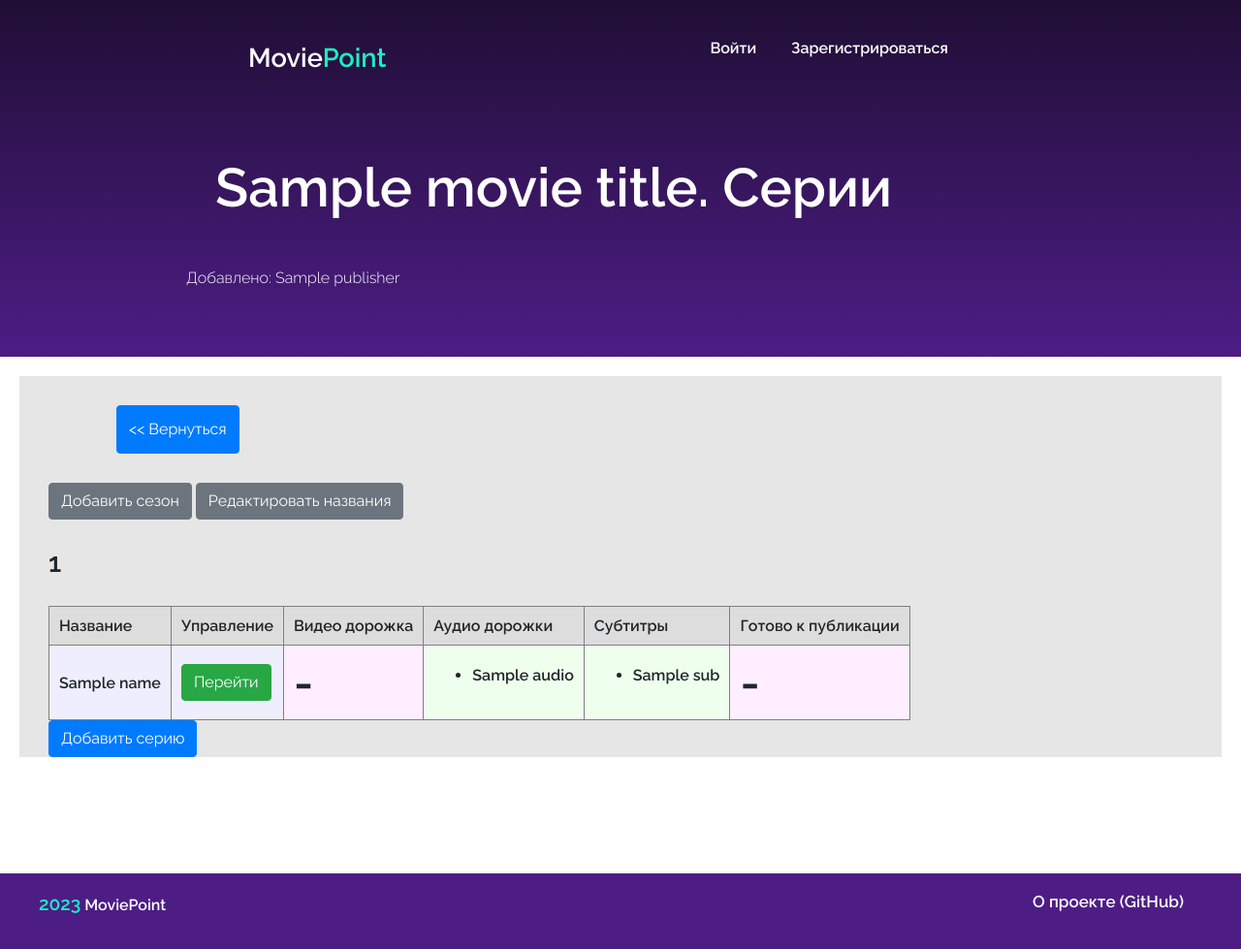
After one commit to AlexSavelev/MoviePoint, a Flask app: template templates/edit_data.html in a window 1280 px wide. The commit adds this page. Shown: the whole page at 97% size. Run offline with Flask 3, Linux system fonts and the light colour scheme; the template is opened without the code that fills it: most values are stand-ins (such as "Sample title", 1, 10 or a date in 2020); some libraries are stand-ins or nearby versions.

Commit message:
/edit/data page

```diff
--- a/main.py
+++ b/main.py
@@ -255,11 +255,21 @@ def my_new():
         if form.title.data in user_movie_titles:
             return render_template('my_new.html', title='Загрузить', form=form, message='Такое название у вас '
                                                                                         'уже используется')
+        movie_type = form.type.data
+        if movie_type == FULL_LENGTH:
+            movie_series = {'seasons': {
+                '0': [
+                    {'id': '0', 'title': '', 'video': False, 'audio': [], 'subs': []}
+                ]
+            }}
+        else:
+            movie_series = {'seasons': {}}
         mid = post(f'{SITE_PATH}/api/v1/movies', json={'publisher': current_user.id,
-                                                       'type': form.type.data,
-                                                       'title': form.title.data}).json()['movie_id']
+                                                       'type': movie_type,
+                                                       'title': form.title.data,
+                                                       'series': json.dumps(movie_series)}).json()['movie_id']
         movie_file_system.init(mid)
-        if form.type.data == FULL_LENGTH:
+        if movie_type == FULL_LENGTH:
             movie_file_system.init_series(mid, '0')
         return redirect(f'/watch/{mid}')
     return render_template('my_new.html', title='Загрузить', form=form)
@@ -267,7 +277,21 @@ def my_new():
 
 @app.route('/edit/<int:movie_id>/data')
 def edit_data(movie_id: int):
-    pass
+    if check_user_is_not_authorized(f'/edit/{movie_id}/data'):
+        return redirect('/login')
+
+    movie = get(f'{SITE_PATH}/api/v1/movies/{movie_id}').json()
+    if ('movie' not in movie) or (movie['movie']['publisher'] != current_user.id and current_user.id not in ADMINS):
+        abort(404)
+    movie = movie['movie']
+    if movie['type'] != SERIES:
+        return redirect(f'/watch/{movie_id}')
+
+    series = json.loads(movie['series'])
+    seasons = [(title, series) for title, series in series['seasons'].items()]
+
+    return render_template('edit_data.html', title='Серии', publisher=movie['user']['username'],
+                           movie_title=movie['title'], movie_id=movie_id, seasons=seasons)
 
 
 @app.route('/edit/<int:movie_id>/data/<string:series>')
@@ -281,7 +305,7 @@ def edit_images(movie_id: int):
         return redirect('/login')
 
     movie = get(f'{SITE_PATH}/api/v1/movies/{movie_id}').json()
-    if ('movie' not in movie) or (movie['movie']['publisher'] not in ([current_user.id] + ADMINS)):
+    if ('movie' not in movie) or (movie['movie']['publisher'] != current_user.id and current_user.id not in ADMINS):
         abort(404)
     movie = movie['movie']
 
@@ -297,7 +321,7 @@ def edit_images_cover(movie_id: int):
         return redirect('/login')
 
     movie = get(f'{SITE_PATH}/api/v1/movies/{movie_id}').json()
-    if ('movie' not in movie) or (movie['movie']['publisher'] not in ([current_user.id] + ADMINS)):
+    if ('movie' not in movie) or (movie['movie']['publisher'] != current_user.id and current_user.id not in ADMINS):
         abort(404)
     movie = movie['movie']
 
@@ -321,7 +345,7 @@ def edit_images_load(movie_id: int):
         return redirect('/login')
 
     movie = get(f'{SITE_PATH}/api/v1/movies/{movie_id}').json()
-    if ('movie' not in movie) or (movie['movie']['publisher'] not in ([current_user.id] + ADMINS)):
+    if ('movie' not in movie) or (movie['movie']['publisher'] != current_user.id and current_user.id not in ADMINS):
         abort(404)
     movie = movie['movie']
 
@@ -357,7 +381,7 @@ def edit_images_remove(movie_id: int):
         abort(404)
 
     movie = get(f'{SITE_PATH}/api/v1/movies/{movie_id}').json()
-    if ('movie' not in movie) or (movie['movie']['publisher'] not in ([current_user.id] + ADMINS)):
+    if ('movie' not in movie) or (movie['movie']['publisher'] != current_user.id and current_user.id not in ADMINS):
         abort(404)
     movie = movie['movie']
 
@@ -378,7 +402,7 @@ def edit_info(movie_id: int):
         return redirect('/login')
 
     movie = get(f'{SITE_PATH}/api/v1/movies/{movie_id}').json()
-    if ('movie' not in movie) or (movie['movie']['publisher'] not in ([current_user.id] + ADMINS)):
+    if ('movie' not in movie) or (movie['movie']['publisher'] != current_user.id and current_user.id not in ADMINS):
         abort(404)
     movie = movie['movie']
 
@@ -433,7 +457,7 @@ def edit_remove(movie_id: int):
         return redirect('/login')
 
     movie = get(f'{SITE_PATH}/api/v1/movies/{movie_id}').json()
-    if ('movie' not in movie) or (movie['movie']['publisher'] not in ([current_user.id] + ADMINS)):
+    if ('movie' not in movie) or (movie['movie']['publisher'] != current_user.id and current_user.id not in ADMINS):
         abort(404)
 
     delete(f'{SITE_PATH}/api/v1/movies/{movie_id}')
--- a/static/css/style.css
+++ b/static/css/style.css
@@ -524,6 +524,51 @@ ul.footer-menu li {
     width: 80%;
 }
 
+.edit-data {
+    padding-left: 30px;
+    padding-right: 30px;
+    background-color: hsl(0,0%,90%);
+}
+
+.edit-data-back {
+    background-color: hsl(0,0%,90%);
+    padding-top: 30px;
+    padding-bottom: 30px;
+    padding-left: 100px;
+}
+
+.edit-data-back input {
+    height: 50px;
+}
+
+.season-table {
+
+}
+
+.season-table td {
+    padding: 10px;
+}
+
+.season-table-big-font {
+    font-size: 36pt;
+}
+
+.season-header {
+    background-color: #DDDDDD;
+}
+
+.series-data {
+    background-color: #EEEEFF;
+}
+
+.series-data-yes {
+    background-color: #EEFFEE;
+}
+
+.series-data-no {
+    background-color: #FFEEFF;
+}
+
 .movie-info-block {
     background-color: hsl(0,0%,90%);
     padding: 50px;
--- /dev/null
+++ b/templates/edit_data.html
@@ -0,0 +1,71 @@
+{% extends "base.html" %}
+
+{% block header2 %}
+<div class="header2-mini">
+    <h2 class="page-big-title-left">{{movie_title}}. Серии</h2>
+    <p class="page-big-title-left-desc">Добавлено: {{publisher}}</p>
+</div>
+{% endblock %}
+
+{% block main %}
+    <div class="edit-data-back">
+        <input type="button" class="btn btn-primary" onclick="location.href='/watch/{{movie_id}}';" value="<< Вернуться" />
+    </div>
+    <div class="edit-data">
+        <div class="flex-inline">
+            <button onclick="location.href='/edit/{{movie_id}}/data/add_season'" type="button" class="btn btn-secondary">Добавить сезон</button>
+            <button onclick="location.href='/edit/{{movie_id}}/data/edit_seasons'" type="button" class="btn btn-secondary">Редактировать названия</button>
+        </div>
+        {% for season in seasons %}
+        <h3>{{season[0]}}</h3>
+        <table border="1" class="season-table">
+            <tr class="season-header">
+                <td>Название</td>
+                <td>Управление</td>
+                <td>Видео дорожка</td>
+                <td>Аудио дорожки</td>
+                <td>Субтитры</td>
+                <td>Готово к публикации</td>
+            </tr>
+            {% for series in season[1] %}
+            <tr class="series-data">
+                <td>{{series.title}}</td>
+                <td><button onclick="location.href='/edit/{{movie_id}}/data/{{series.id}}'" type="button" class="btn btn-success">Перейти</button></td>
+                {% if series.video %}
+                    <td class="series-data-yes season-table-big-font">+</td>
+                {% else %}
+                    <td class="series-data-no season-table-big-font">-</td>
+                {% endif %}
+
+                {% if series.audio %}
+                    <td class="series-data-yes"><ul>
+                        {% for audio in series.audio %}
+                        <li>{{audio}}</li>
+                        {% endfor %}
+                    </ul></td>
+                {% else %}
+                    <td class="series-data-no season-table-big-font">-</td>
+                {% endif %}
+
+                {% if series.subs %}
+                    <td class="series-data-yes"><ul>
+                        {% for sub in series.subs %}
+                        <li>{{sub}}</li>
+                        {% endfor %}
+                    </ul></td>
+                {% else %}
+                    <td class="series-data-no season-table-big-font">-</td>
+                {% endif %}
+
+                {% if series.release %}
+                    <td class="series-data-yes season-table-big-font">+</td>
+                {% else %}
+                    <td class="series-data-no season-table-big-font">-</td>
+                {% endif %}
+            </tr>
+            {% endfor %}
+        </table>
+        <button onclick="location.href='/edit/{{movie_id}}/data/add_series?season={{season[0]}}'" type="button" class="btn btn-primary">Добавить серию</button>
+        {% endfor %}
+    </div>
+{% endblock %}
```
Also changed, not shown: db/movie_point.db.
